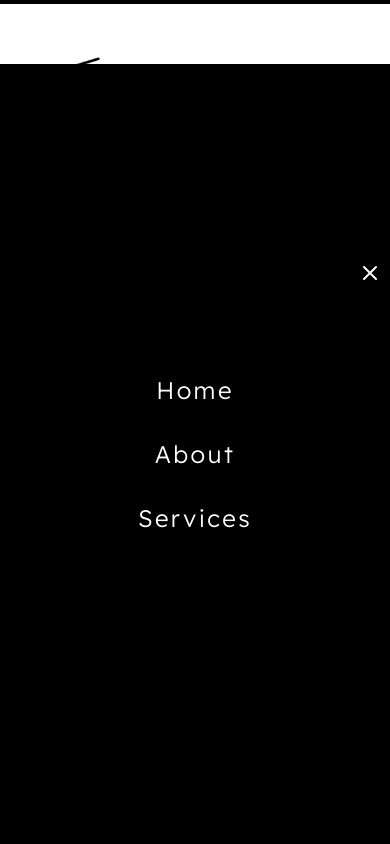
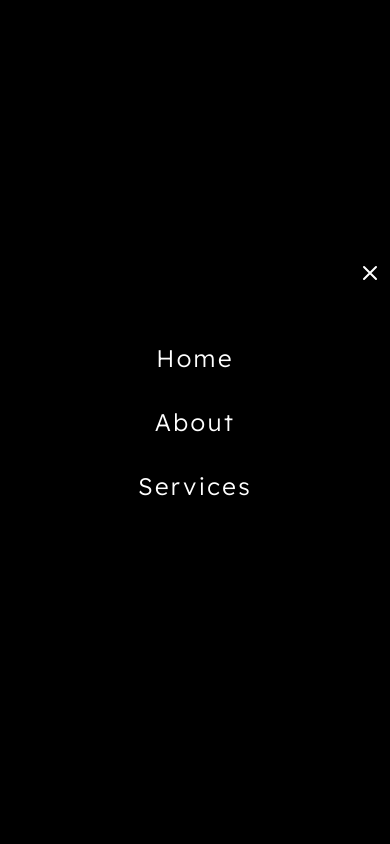
Before and after one commit to jennimmartin/the-sole-studio-norwich, a React (Vite) app: page / in a window 390 px wide. Both pictures are taken after a click on the button "Toggle menu". Shown: the top 844 px of the page. Built offline with nearby package versions, Linux system fonts and the light colour scheme.

Commit message:
Hopefully final tweak

```diff
--- a/src/components/StickyNav.jsx
+++ b/src/components/StickyNav.jsx
@@ -15,7 +15,7 @@ export default function StickyNav() {
 
   return (
     <>
-      <div className="sticky top-0 z-50 bg-black">
+      <div className="sticky top-0 z-[70] bg-black">
         <div className="align-element py-4 sm:py-6">
           {/* Desktop Navigation */}
           <nav className="hidden sm:flex justify-center gap-x-16">
@@ -68,7 +68,7 @@ export default function StickyNav() {
 
       {/* Mobile Full-Screen Menu Overlay */}
       <div
-        className={`fixed top-16 left-0 right-0 bottom-0 bg-black z-40 transition-opacity duration-300 sm:hidden ${
+        className={`fixed inset-0 bg-black z-[60] transition-opacity duration-300 sm:hidden ${
           isOpen
             ? "opacity-100 pointer-events-auto"
             : "opacity-0 pointer-events-none"
```
